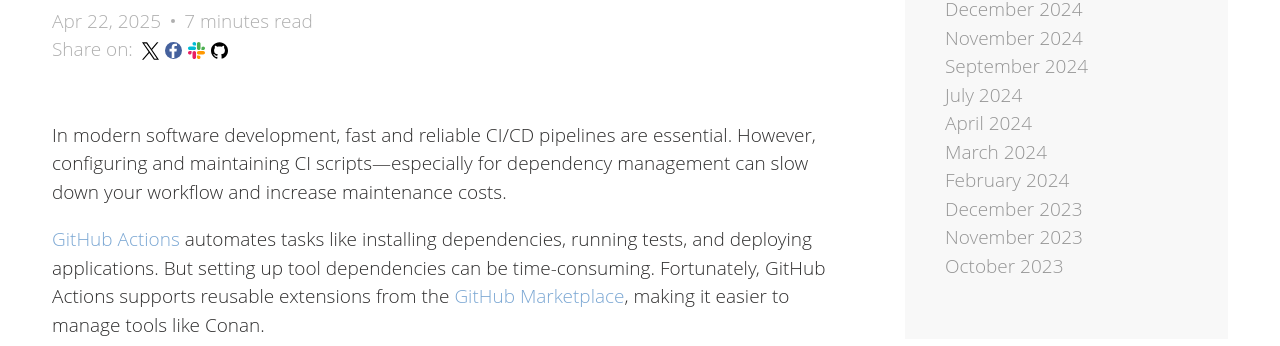
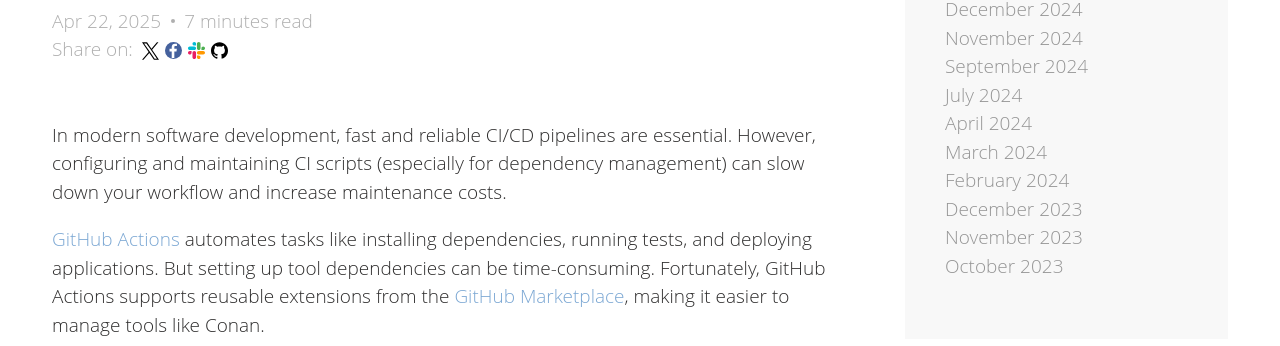
Before and after one commit to conan-io/conan-io.github.io, a Jekyll site: the page built from _posts/2025-04-22-Conan-Github-Action.markdown, in a window 1280 px wide and 900 px high. Shown: the part 301-647 px from the top of the window. Built offline with Jekyll 4.4.1, drawn with Linux system fonts in a browser that asks for light colours; comment, search, counter and statistics services are not loaded.

```diff
--- a/_posts/2025-04-22-Conan-Github-Action.markdown
+++ b/_posts/2025-04-22-Conan-Github-Action.markdown
@@ -7,7 +7,7 @@ description: "Integrate Conan into your GitHub Actions workflow with the new Con
 keywords: "C++, C, GitHub, CI, CD, Workflow"
 ---
 
-In modern software development, fast and reliable CI/CD pipelines are essential. However, configuring and maintaining CI scripts—especially for dependency management can slow down your workflow and increase maintenance costs.
+In modern software development, fast and reliable CI/CD pipelines are essential. However, configuring and maintaining CI scripts (especially for dependency management) can slow down your workflow and increase maintenance costs.
 
 [GitHub Actions](https://github.com/features/actions) automates tasks like installing dependencies, running tests, and deploying applications. But setting up tool dependencies can be time-consuming. Fortunately, GitHub Actions supports reusable extensions from the [GitHub Marketplace](https://github.com/marketplace?type=actions), making it easier to manage tools like Conan.
 
```
